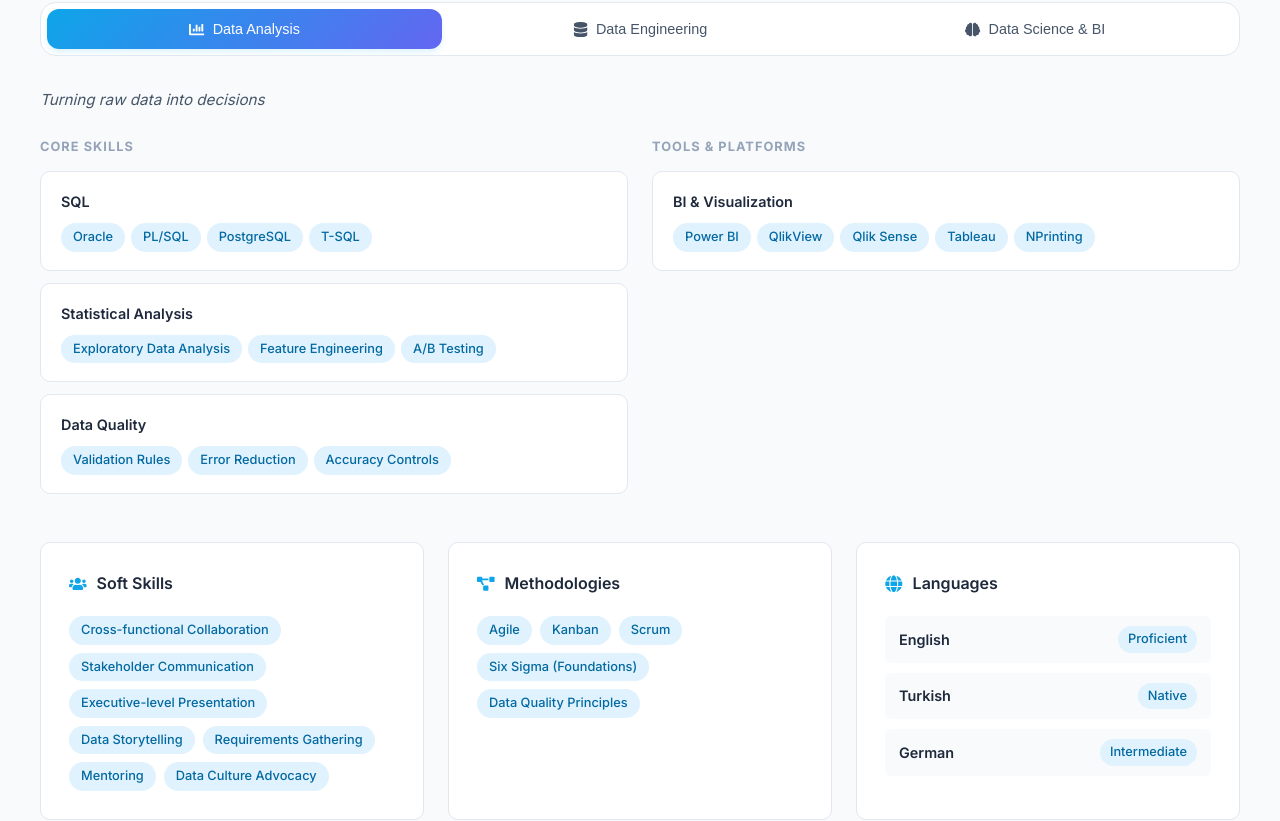
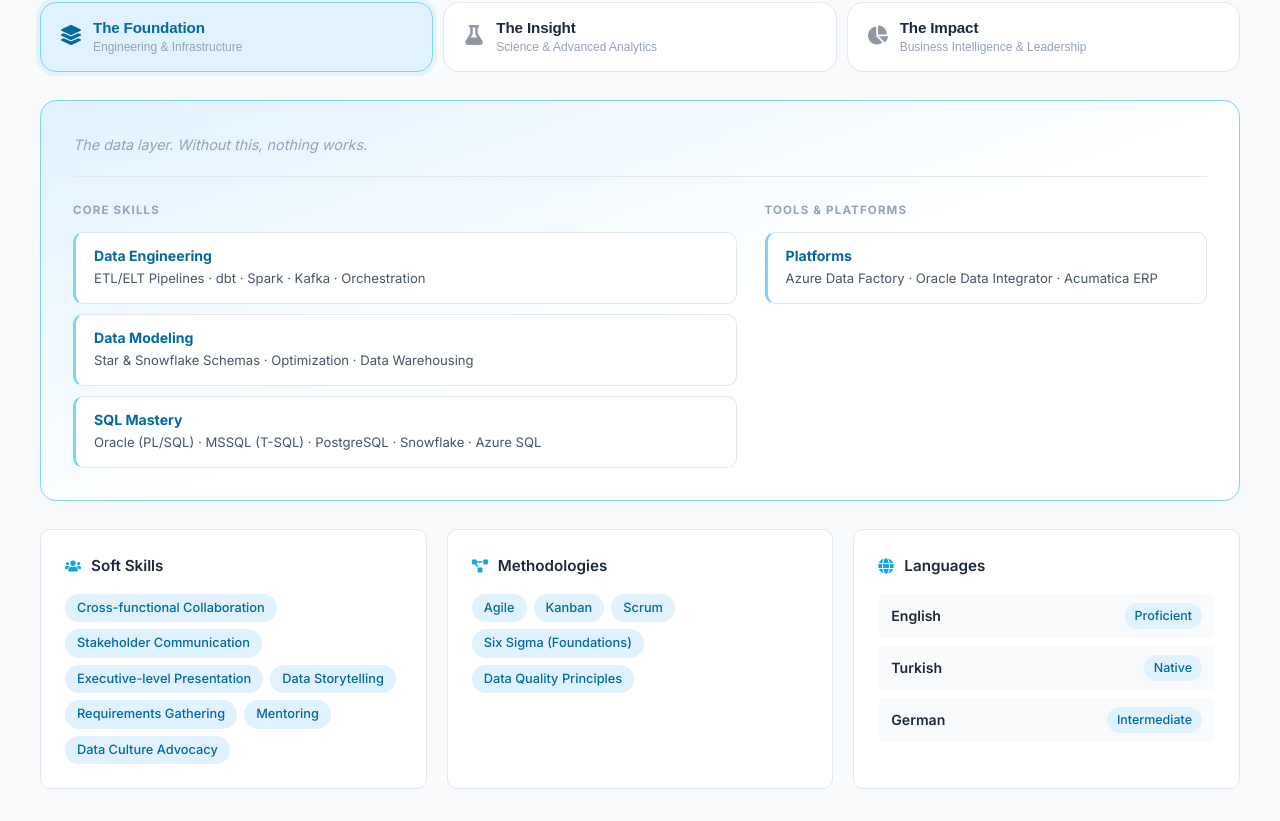
Before and after one commit to ali-baris-demirci/ali-baris-demirci.github.io, a React (Vite) app: page / in a window 1280 px wide. Shown: the part 1818-2639 px from the top of the page. Built offline with nearby package versions, Linux system fonts and the light colour scheme.

Commit message:
Skill tree modifications

```diff
--- a/src/components/Contact.jsx
+++ b/src/components/Contact.jsx
@@ -65,7 +65,7 @@
               <div>
                 <h3 className="contact__card-title">Location</h3>
                 <p className="contact__card-value">{personalInfo.location}</p>
-                <p className="contact__card-sub">Work Permit Holder · Open to Relocation</p>
+                <p className="contact__card-sub">Work Permit Holder in Germany · Open to Relocation</p>
               </div>
             </div>
           </div>
@@ -76,7 +76,7 @@
               <FaPaperPlane className="contact__cta-icon" />
               <h3>Let's work together</h3>
               <p>
-                Whether you have a question, a project idea, or just want to say hello —
+                Whether you have a question, a project idea, or just want to say hello -
                 my inbox is always open.
               </p>
               <div className="contact__cta-buttons">
--- a/src/components/Skills.jsx
+++ b/src/components/Skills.jsx
@@ -1,47 +1,88 @@
 import { useState } from 'react'
 import { skills } from '../data/portfolioData'
-import { FaUsers, FaGlobe, FaProjectDiagram, FaChartBar, FaDatabase, FaBrain } from 'react-icons/fa'
+import { FaUsers, FaGlobe, FaProjectDiagram, FaLayerGroup, FaFlask, FaChartPie } from 'react-icons/fa'
 import '../styles/Skills.css'
 
-// ── Domain groupings ──────────────────────────────────────────────
 const DOMAINS = [
   {
-    key: 'analysis',
-    label: 'Data Analysis',
-    icon: <FaChartBar />,
-    description: 'Turning raw data into decisions',
-    technical: ['SQL', 'Statistical Analysis', 'Data Quality'],
-    tools: ['BI & Visualization'],
+    key: 'foundation',
+    label: 'The Foundation',
+    sublabel: 'Engineering & Infrastructure',
+    icon: <FaLayerGroup />,
+    tagline: 'The data layer. Without this, nothing works.',
+    accent: 'sky',
+    columns: [
+      {
+        title: 'Core Skills',
+        items: [
+          { label: 'Data Engineering', detail: 'ETL/ELT Pipelines · dbt · Spark · Kafka · Orchestration' },
+          { label: 'Data Modeling', detail: 'Star & Snowflake Schemas · Optimization · Data Warehousing' },
+          { label: 'SQL Mastery', detail: 'Oracle (PL/SQL) · MSSQL (T-SQL) · PostgreSQL · Snowflake · Azure SQL' },
+        ],
+      },
+      {
+        title: 'Tools & Platforms',
+        items: [
+          { label: 'Platforms', detail: 'Azure Data Factory · Oracle Data Integrator · Acumatica ERP' },
+        ],
+      },
+    ],
   },
   {
-    key: 'engineering',
-    label: 'Data Engineering',
-    icon: <FaDatabase />,
-    description: 'Building the pipes that data flows through',
-    technical: ['ETL/ELT', 'Data Modeling', 'Data Warehousing'],
-    tools: ['Data Engineering', 'Big Data & Streaming', 'ERP', 'Development'],
+    key: 'insight',
+    label: 'The Insight',
+    sublabel: 'Science & Advanced Analytics',
+    icon: <FaFlask />,
+    tagline: 'Turning data into patterns. Patterns into predictions.',
+    accent: 'indigo',
+    columns: [
+      {
+        title: 'Core Skills',
+        items: [
+          { label: 'Programming', detail: 'Python (Pandas, NumPy) · Jupyter · GitHub · VS Code' },
+          { label: 'Machine Learning', detail: 'scikit-learn · Keras · PyTorch · OpenCV · YOLO' },
+          { label: 'Advanced Statistics', detail: 'Feature Engineering · A/B Testing · Exploratory Data Analysis (EDA)' },
+          { label: 'Validation', detail: 'Data Quality Rules · Error Reduction · Accuracy Controls' },
+        ],
+      },
+      {
+        title: 'Tools & Platforms',
+        items: [
+          { label: 'ML Toolchain', detail: 'Jupyter Notebook · GitHub · VS Code · scikit-learn · PyTorch' },
+        ],
+      },
+    ],
   },
   {
-    key: 'science',
-    label: 'Data Science & BI',
-    icon: <FaBrain />,
-    description: 'Models, insights & executive dashboards',
-    technical: ['Python', 'Statistical Analysis'],
-    tools: ['ML & Data Science', 'BI & Visualization'],
+    key: 'impact',
+    label: 'The Impact',
+    sublabel: 'Business Intelligence & Leadership',
+    icon: <FaChartPie />,
+    tagline: 'Where data meets decisions. This is what stakeholders see.',
+    accent: 'teal',
+    columns: [
+      {
+        title: 'Core Skills',
+        items: [
+          { label: 'Visualization', detail: 'Power BI · Tableau · Qlik (Sense / View / NPrinting)' },
+          { label: 'Strategic Delivery', detail: 'Data Storytelling · Executive Presentations · Stakeholder Management' },
+          { label: 'Operational Excellence', detail: 'Agile/Scrum · Requirements Gathering · Data Quality Principles' },
+          { label: 'Leadership', detail: 'Mentoring · Data Culture Advocacy · Cross-functional Collaboration' },
+        ],
+      },
+      {
+        title: 'Tools & Platforms',
+        items: [
+          { label: 'BI Platforms', detail: 'Power BI · Tableau · QlikView · Qlik Sense · NPrinting' },
+        ],
+      },
+    ],
   },
 ]
 
 const Skills = () => {
-  const [active, setActive] = useState('analysis')
-
+  const [active, setActive] = useState('foundation')
   const domain = DOMAINS.find(d => d.key === active)
-
-  const technicalCards = skills.technical.filter(s =>
-    domain.technical.includes(s.category)
-  )
-  const toolCards = skills.tools.filter(s =>
-    domain.tools.includes(s.category)
-  )
 
   return (
     <section className="skills section--alt" id="skills">
@@ -51,71 +92,53 @@
           <p className="section-subtitle">Technologies and tools I work with</p>
         </div>
 
-        {/* ── Tab Bar ── */}
+        {/* Tab Bar */}
         <div className="skills__tabs" role="tablist">
           {DOMAINS.map(d => (
             <button
               key={d.key}
               role="tab"
               aria-selected={active === d.key}
-              className={`skills__tab ${active === d.key ? 'skills__tab--active' : ''}`}
+              className={`skills__tab ${active === d.key ? `skills__tab--active skills__tab--${d.accent}` : ''}`}
               onClick={() => setActive(d.key)}
             >
-              <span className="skills__tab-icon">{d.icon}</span>
-              <span className="skills__tab-label">{d.label}</span>
+              <span className="skills__tab-icon" aria-hidden="true">{d.icon}</span>
+              <span className="skills__tab-body">
+                <span className="skills__tab-label">{d.label}</span>
+                <span className="skills__tab-sub">{d.sublabel}</span>
+              </span>
             </button>
           ))}
         </div>
 
-        {/* ── Domain Panel ── */}
-        <div className="skills__panel" key={active}>
-          <p className="skills__panel-desc">{domain.description}</p>
-
+        {/* Domain Panel */}
+        <div className={`skills__panel skills__panel--${domain.accent}`} key={active}>
+          <p className="skills__panel-tagline">{domain.tagline}</p>
           <div className="skills__panel-columns">
-            {/* Technical */}
-            <div className="skills__column">
-              <h4 className="skills__column-title">Core Skills</h4>
-              <div className="skills__card-stack">
-                {technicalCards.map((skill, i) => (
-                  <div className="skills__card" key={i}>
-                    <span className="skills__card-title">{skill.category}</span>
-                    <div className="skills__tags">
-                      {skill.items.map((item, j) => (
-                        <span className="tag" key={j}>{item}</span>
-                      ))}
+            {domain.columns.map((col, ci) => (
+              <div className="skills__column" key={ci}>
+                <h4 className="skills__column-title">{col.title}</h4>
+                <div className="skills__card-stack">
+                  {col.items.map((item, ii) => (
+                    <div className={`skills__card skills__card--${domain.accent}`} key={ii}>
+                      <span className="skills__card-label">{item.label}</span>
+                      <span className="skills__card-detail">{item.detail}</span>
                     </div>
-                  </div>
-                ))}
+                  ))}
+                </div>
               </div>
-            </div>
-
-            {/* Tools */}
-            <div className="skills__column">
-              <h4 className="skills__column-title">Tools & Platforms</h4>
-              <div className="skills__card-stack">
-                {toolCards.map((skill, i) => (
-                  <div className="skills__card" key={i}>
-                    <span className="skills__card-title">{skill.category}</span>
-                    <div className="skills__tags">
-                      {skill.items.map((item, j) => (
-                        <span className="tag" key={j}>{item}</span>
-                      ))}
-                    </div>
-                  </div>
-                ))}
-              </div>
-            </div>
+            ))}
           </div>
         </div>
 
-        {/* ── Bottom Row: Soft / Methodologies / Languages ── */}
+        {/* Bottom Row */}
         <div className="skills__bottom-three">
           <div className="skills__group--third">
             <div className="skills__group-header">
-              <FaUsers className="skills__group-icon" />
+              <FaUsers className="skills__group-icon" aria-hidden="true" />
               <h3 className="skills__group-title">Soft Skills</h3>
             </div>
-            <div className="skills__tags skills__tags--wrap">
+            <div className="skills__tags">
               {skills.softSkills.map((s, i) => (
                 <span className="tag" key={i}>{s}</span>
               ))}
@@ -124,10 +147,10 @@
 
           <div className="skills__group--third">
             <div className="skills__group-header">
-              <FaProjectDiagram className="skills__group-icon" />
+              <FaProjectDiagram className="skills__group-icon" aria-hidden="true" />
               <h3 className="skills__group-title">Methodologies</h3>
             </div>
-            <div className="skills__tags skills__tags--wrap">
+            <div className="skills__tags">
               {skills.methodologies.map((m, i) => (
                 <span className="tag" key={i}>{m}</span>
               ))}
@@ -136,7 +159,7 @@
 
           <div className="skills__group--third">
             <div className="skills__group-header">
-              <FaGlobe className="skills__group-icon" />
+              <FaGlobe className="skills__group-icon" aria-hidden="true" />
               <h3 className="skills__group-title">Languages</h3>
             </div>
             <div className="skills__languages">
--- a/src/data/portfolioData.js
+++ b/src/data/portfolioData.js
@@ -21,7 +21,7 @@
 export const skills = {
   technical: [
     { category: "SQL", items: ["Oracle", "PL/SQL", "PostgreSQL", "T-SQL"] },
-    { category: "Python", items: ["Pandas", "NumPy", "scikit-learn", "ML Foundations"] },
+    { category: "Python", items: ["Pandas", "NumPy", "scikit-learn", "Machine Learning"] },
     { category: "ETL/ELT", items: ["Pipeline Design", "Optimization", "Monitoring", "Orchestration"] },
     { category: "Data Modeling", items: ["Star Schema", "Schema Optimization", "Flat-to-Star Restructuring"] },
     { category: "Data Warehousing", items: ["Implementation", "Query Optimization"] },
--- a/src/styles/Skills.css
+++ b/src/styles/Skills.css
@@ -1,177 +1,244 @@
 /* ===================== */
-/*        SKILLS           */
+/*        SKILLS          */
 /* ===================== */
+
+/* Accent tokens per domain */
+.skills {
+  --sky-bg:      #e0f2fe;
+  --sky-text:    #0369a1;
+  --sky-border:  #7dd3fc;
+  --sky-glow:    rgba(14,165,233,0.08);
+
+  --indigo-bg:   #eef2ff;
+  --indigo-text: #4338ca;
+  --indigo-border: #a5b4fc;
+  --indigo-glow: rgba(99,102,241,0.08);
+
+  --teal-bg:     #f0fdfa;
+  --teal-text:   #0f766e;
+  --teal-border: #5eead4;
+  --teal-glow:   rgba(20,184,166,0.08);
+}
 
 /* ── Tab Bar ── */
 .skills__tabs {
-  display: flex;
-  gap: 0;
-  margin-bottom: 32px;
-  background: var(--bg-white);
-  border: 1px solid var(--border);
-  border-radius: var(--radius-lg);
-  padding: 6px;
-  overflow-x: auto;
-  scrollbar-width: none;
+  display: grid;
+  grid-template-columns: repeat(3, 1fr);
+  gap: 10px;
+  margin-bottom: 28px;
 }
-.skills__tabs::-webkit-scrollbar { display: none; }
 
 .skills__tab {
-  flex: 1;
-  min-width: 140px;
   display: flex;
   align-items: center;
-  justify-content: center;
-  gap: 8px;
-  padding: 12px 20px;
-  border: none;
-  border-radius: calc(var(--radius-lg) - 4px);
-  background: transparent;
+  gap: 12px;
+  padding: 16px 20px;
+  border: 1.5px solid var(--border);
+  border-radius: var(--radius-lg);
+  background: var(--bg-white);
   color: var(--text-secondary);
-  font-size: 0.9rem;
-  font-weight: 500;
   cursor: pointer;
   transition: var(--transition);
-  white-space: nowrap;
+  text-align: left;
 }
 
 .skills__tab:hover {
-  color: var(--primary);
-  background: var(--primary-lighter);
-}
-
-.skills__tab--active {
-  background: linear-gradient(135deg, var(--primary), var(--accent));
-  color: white !important;
-  box-shadow: var(--shadow-md);
+  border-color: var(--primary);
+  color: var(--text-primary);
+  transform: translateY(-1px);
+  box-shadow: var(--shadow-sm);
 }
 
 .skills__tab-icon {
+  font-size: 1.25rem;
+  flex-shrink: 0;
+  opacity: 0.6;
+}
+
+.skills__tab-body {
+  display: flex;
+  flex-direction: column;
+  gap: 2px;
+}
+
+.skills__tab-label {
   font-size: 0.95rem;
-  display: flex;
-  align-items: center;
+  font-weight: 700;
+  color: var(--text-primary);
+  line-height: 1.2;
+  letter-spacing: -0.01em;
 }
+
+.skills__tab-sub {
+  font-size: 0.75rem;
+  color: var(--text-muted);
+  font-weight: 400;
+  line-height: 1.3;
+}
+
+/* Active variants */
+.skills__tab--active.skills__tab--sky {
+  background: var(--sky-bg);
+  border-color: var(--sky-border);
+  box-shadow: 0 0 0 4px var(--sky-glow);
+}
+.skills__tab--active.skills__tab--sky .skills__tab-label { color: var(--sky-text); }
+.skills__tab--active.skills__tab--sky .skills__tab-icon  { color: var(--sky-text); opacity: 1; }
+
+.skills__tab--active.skills__tab--indigo {
+  background: var(--indigo-bg);
+  border-color: var(--indigo-border);
+  box-shadow: 0 0 0 4px var(--indigo-glow);
+}
+.skills__tab--active.skills__tab--indigo .skills__tab-label { color: var(--indigo-text); }
+.skills__tab--active.skills__tab--indigo .skills__tab-icon  { color: var(--indigo-text); opacity: 1; }
+
+.skills__tab--active.skills__tab--teal {
+  background: var(--teal-bg);
+  border-color: var(--teal-border);
+  box-shadow: 0 0 0 4px var(--teal-glow);
+}
+.skills__tab--active.skills__tab--teal .skills__tab-label { color: var(--teal-text); }
+.skills__tab--active.skills__tab--teal .skills__tab-icon  { color: var(--teal-text); opacity: 1; }
 
 /* ── Domain Panel ── */
 .skills__panel {
-  animation: panelFadeIn 0.3s ease;
+  border-radius: var(--radius-lg);
+  border: 1.5px solid var(--border);
+  padding: 32px;
+  margin-bottom: 28px;
+  background: var(--bg-white);
+  animation: panelIn 0.25s ease;
 }
 
-@keyframes panelFadeIn {
-  from { opacity: 0; transform: translateY(8px); }
+@keyframes panelIn {
+  from { opacity: 0; transform: translateY(6px); }
   to   { opacity: 1; transform: translateY(0); }
 }
 
-.skills__panel-desc {
-  font-size: 0.95rem;
-  color: var(--text-secondary);
+.skills__panel--sky    { border-color: var(--sky-border);    background: linear-gradient(160deg, var(--sky-bg) 0%, var(--bg-white) 55%); }
+.skills__panel--indigo { border-color: var(--indigo-border); background: linear-gradient(160deg, var(--indigo-bg) 0%, var(--bg-white) 55%); }
+.skills__panel--teal   { border-color: var(--teal-border);   background: linear-gradient(160deg, var(--teal-bg) 0%, var(--bg-white) 55%); }
+
+.skills__panel-tagline {
+  font-size: 0.9rem;
+  font-style: italic;
+  color: var(--text-muted);
   margin-bottom: 24px;
-  font-style: italic;
+  padding-bottom: 20px;
+  border-bottom: 1px solid var(--border);
 }
 
 .skills__panel-columns {
   display: grid;
-  grid-template-columns: 1fr 1fr;
-  gap: 24px;
-  margin-bottom: 48px;
+  grid-template-columns: 1.5fr 1fr;
+  gap: 28px;
 }
 
-.skills__column {}
-
 .skills__column-title {
-  font-size: 0.8rem;
+  font-size: 0.72rem;
   font-weight: 700;
   text-transform: uppercase;
-  letter-spacing: 0.08em;
+  letter-spacing: 0.1em;
   color: var(--text-muted);
-  margin-bottom: 14px;
+  margin-bottom: 12px;
 }
 
 .skills__card-stack {
   display: flex;
   flex-direction: column;
-  gap: 12px;
+  gap: 10px;
 }
 
-/* ── Cards ── */
+/* ── Skill Cards ── */
 .skills__card {
-  background: var(--bg-white);
   border: 1px solid var(--border);
   border-radius: var(--radius-md);
-  padding: 18px 20px;
+  padding: 14px 18px;
+  background: var(--bg-white);
   transition: var(--transition);
+  display: flex;
+  flex-direction: column;
+  gap: 4px;
 }
 
 .skills__card:hover {
-  border-color: var(--primary);
-  box-shadow: var(--shadow-md);
-  transform: translateY(-2px);
+  transform: translateX(3px);
+  box-shadow: var(--shadow-sm);
 }
 
-.skills__card-title {
-  display: block;
-  font-size: 0.9rem;
-  font-weight: 600;
+/* Left accent bar per domain */
+.skills__card--sky    { border-left: 3px solid var(--sky-border); }
+.skills__card--indigo { border-left: 3px solid var(--indigo-border); }
+.skills__card--teal   { border-left: 3px solid var(--teal-border); }
+
+.skills__card-label {
+  font-size: 0.88rem;
+  font-weight: 700;
   color: var(--text-primary);
-  margin-bottom: 10px;
+  line-height: 1.3;
 }
 
-.skills__tags {
-  display: flex;
-  flex-wrap: wrap;
-  gap: 6px;
-}
+.skills__card--sky    .skills__card-label { color: var(--sky-text); }
+.skills__card--indigo .skills__card-label { color: var(--indigo-text); }
+.skills__card--teal   .skills__card-label { color: var(--teal-text); }
 
-.skills__tags--wrap {
-  display: flex;
-  flex-wrap: wrap;
-  gap: 8px;
+.skills__card-detail {
+  font-size: 0.82rem;
+  color: var(--text-secondary);
+  line-height: 1.5;
 }
 
 /* ── Bottom Row ── */
 .skills__bottom-three {
   display: grid;
-  grid-template-columns: 1fr 1fr 1fr;
-  gap: 24px;
+  grid-template-columns: repeat(3, 1fr);
+  gap: 20px;
 }
 
 .skills__group--third {
   background: var(--bg-white);
-  border: 1px solid var(--border);
+  border: 1.5px solid var(--border);
   border-radius: var(--radius-md);
-  padding: 28px;
+  padding: 24px;
 }
 
 .skills__group-header {
   display: flex;
   align-items: center;
   gap: 10px;
-  margin-bottom: 20px;
+  margin-bottom: 16px;
 }
 
 .skills__group-icon {
-  font-size: 1.1rem;
+  font-size: 1rem;
   color: var(--primary);
 }
 
 .skills__group-title {
-  font-size: 1rem;
+  font-size: 0.95rem;
   font-weight: 600;
   color: var(--text-primary);
+}
+
+.skills__tags {
+  display: flex;
+  flex-wrap: wrap;
+  gap: 7px;
 }
 
 /* Languages */
 .skills__languages {
   display: flex;
   flex-direction: column;
-  gap: 10px;
+  gap: 8px;
 }
 
 .skills__language {
   display: flex;
   justify-content: space-between;
   align-items: center;
-  padding: 10px 14px;
+  padding: 9px 13px;
   background: var(--bg-light);
   border-radius: var(--radius-sm);
 }
@@ -179,11 +246,11 @@
 .skills__language-name {
   font-weight: 600;
   color: var(--text-primary);
-  font-size: 0.9rem;
+  font-size: 0.88rem;
 }
 
 .skills__language-level {
-  font-size: 0.8rem;
+  font-size: 0.78rem;
   color: var(--primary-dark);
   font-weight: 500;
   background: var(--primary-light);
@@ -192,15 +259,14 @@
 }
 
 /* ── Responsive ── */
-@media (max-width: 768px) {
+@media (max-width: 900px) {
   .skills__tabs {
-    border-radius: var(--radius-md);
+    grid-template-columns: 1fr;
+    gap: 8px;
   }
 
   .skills__tab {
-    min-width: 110px;
-    padding: 10px 14px;
-    font-size: 0.82rem;
+    padding: 14px 18px;
   }
 
   .skills__panel-columns {
@@ -211,3 +277,9 @@
     grid-template-columns: 1fr;
   }
 }
+
+@media (max-width: 600px) {
+  .skills__panel {
+    padding: 20px 16px;
+  }
+}
```
Also changed, not shown: 1 other file (tests, documents, lock files or other folders).
